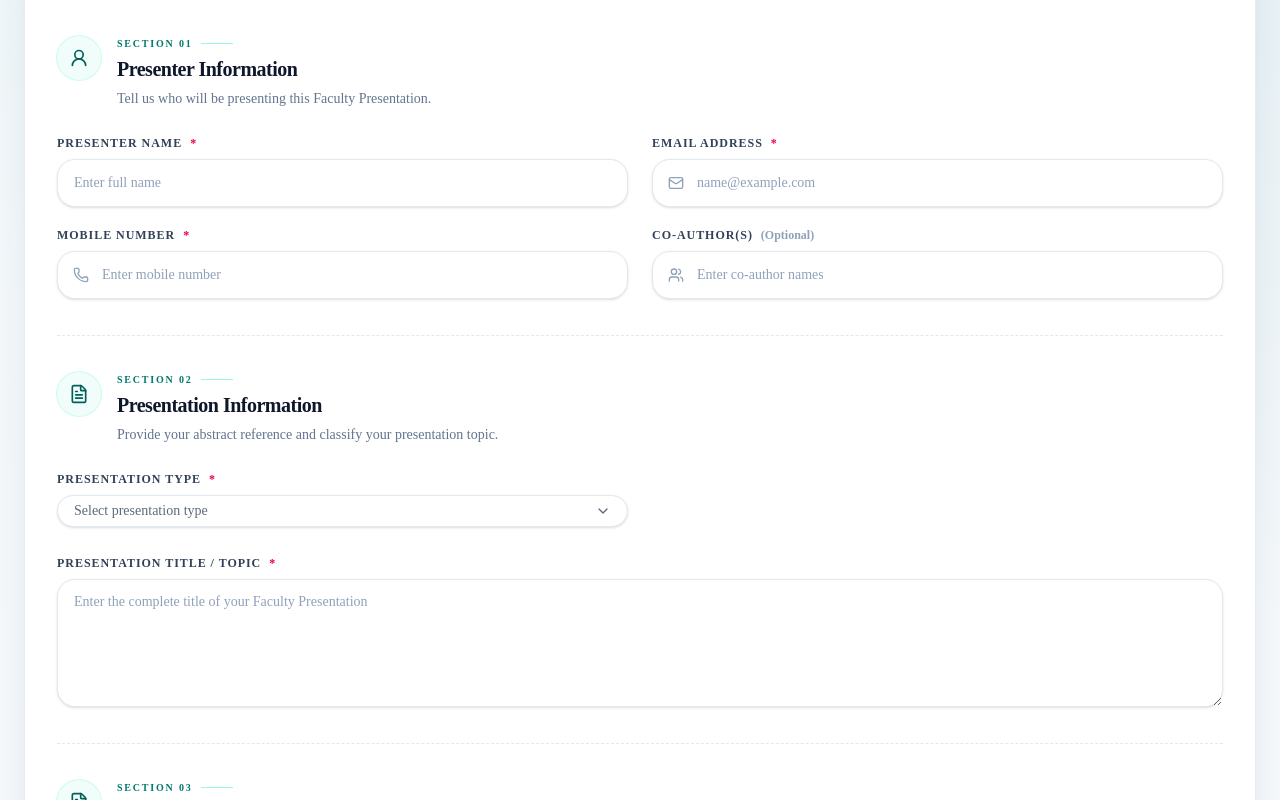
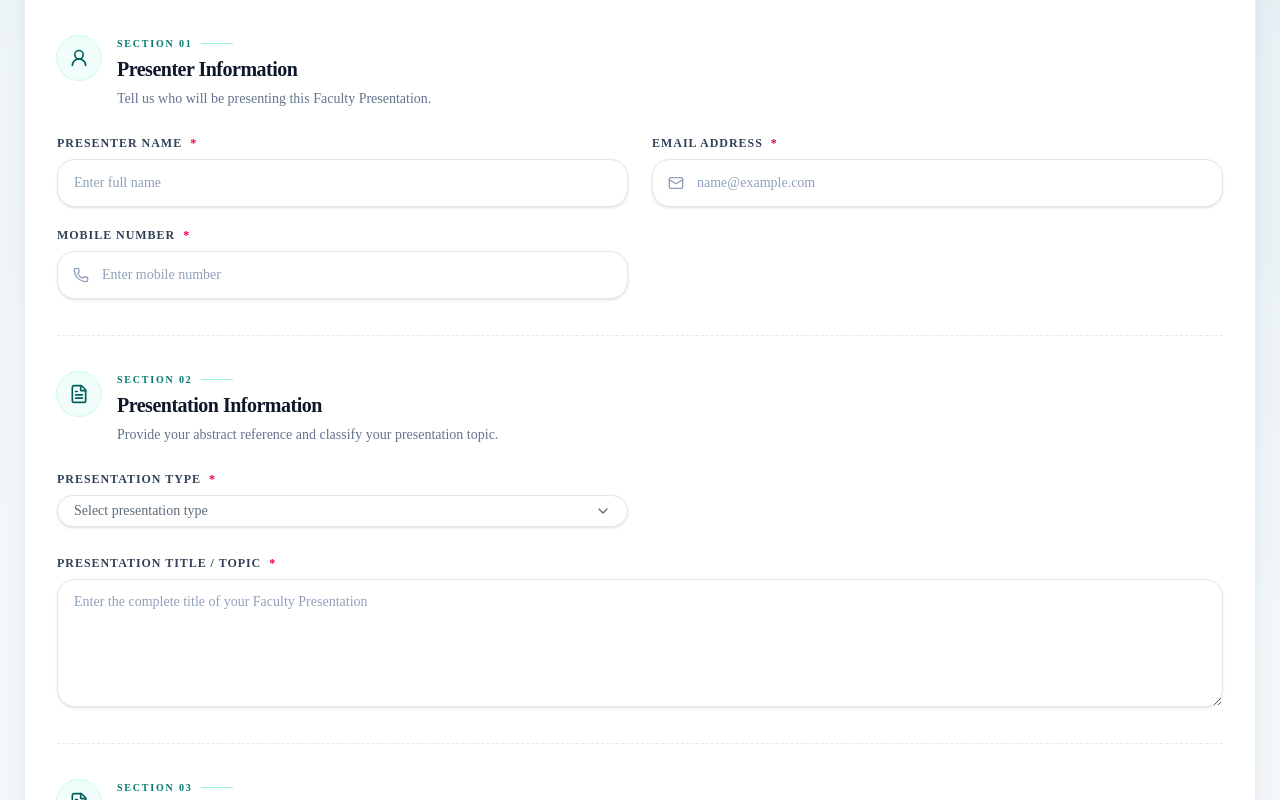
Before and after one commit to adilsaascraft/eposter-frontend, a Next.js app: page /faculty-presentation-submission-form in a window 1280 px wide. Shown: the part 880-1680 px from the top of the page. Built offline with nearby package versions, Linux system fonts and the light colour scheme; no server answers.

Commit message:
faculty updated

```diff
--- a/components/submission/SubmissionForm.tsx
+++ b/components/submission/SubmissionForm.tsx
@@ -208,6 +208,8 @@ const completedCount = requiredValues.filter((value) =>
               <FieldError message={errors.mobile?.message} />
             </div>
 
+            {!isFaculty && (
+
             <div className="space-y-2">
               <Label htmlFor="coAuthor" className={labelClassName}>
                 Co-Author(s) <span className="normal-case tracking-normal text-slate-400">(Optional)</span>
@@ -218,6 +220,7 @@ const completedCount = requiredValues.filter((value) =>
               </div>
               <FieldError message={errors.coAuthor?.message} />
             </div>
+            )}
           </div>
         </div>
 
```
